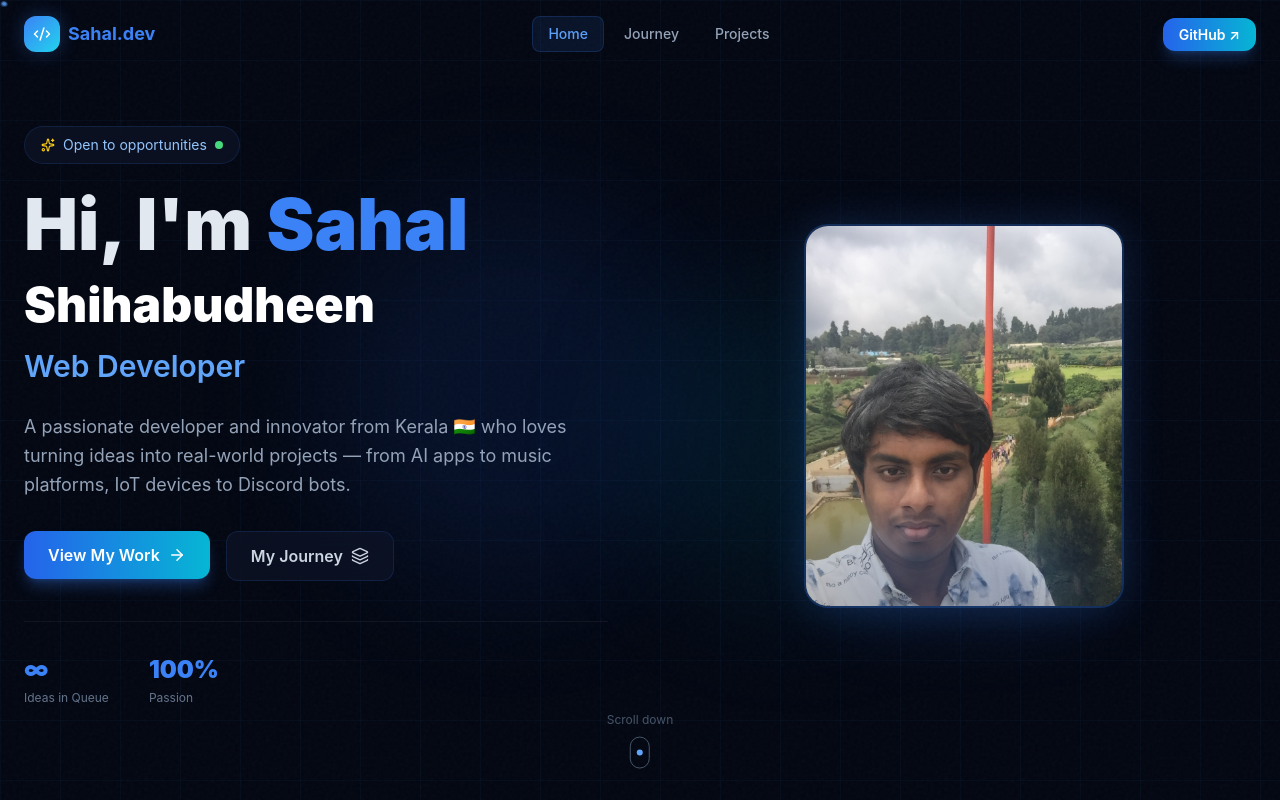
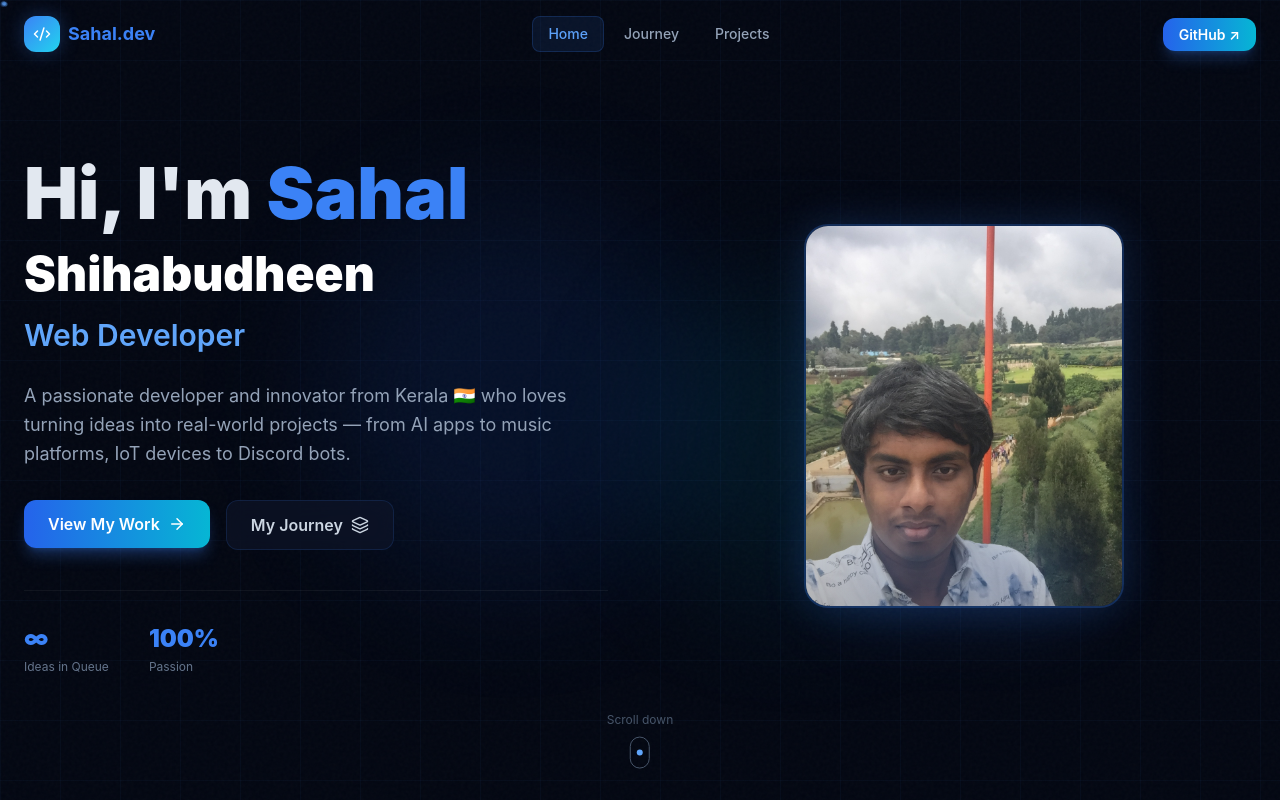
Before and after one commit to sahalshihabudheen-hash/sahal-shihabudheen, a Next.js app: page / in a window 1280 px wide. Shown: the top 800 px of the page. Built offline with nearby package versions, Linux system fonts and the light colour scheme.

Commit message:
Remove Open to opportunities badge from hero section

```diff
--- a/app/page.tsx
+++ b/app/page.tsx
@@ -6,7 +6,7 @@ import Link from 'next/link'
 import { motion } from 'framer-motion'
 import {
   Brain, Globe, Bot, Music, Cpu, Zap,
-  ArrowRight, Sparkles, Code2, Layers
+  ArrowRight, Code2, Layers
 } from 'lucide-react'
 
 // ─── Typing Effect ────────────────────────────────────────────────────────────
@@ -111,16 +111,6 @@ export default function HomePage() {
         <div className="relative z-10 max-w-7xl mx-auto px-6 grid lg:grid-cols-2 gap-12 lg:gap-16 items-center w-full">
           {/* Left — Text */}
           <div>
-            <motion.div
-              initial={{ opacity: 0, y: 20 }}
-              animate={{ opacity: 1, y: 0 }}
-              transition={{ duration: 0.6 }}
-              className="inline-flex items-center gap-2 px-4 py-2 rounded-full glass border border-blue-500/30 text-sm text-blue-300 mb-6"
-            >
-              <Sparkles size={14} className="text-yellow-400" />
-              Open to opportunities
-              <span className="w-2 h-2 rounded-full bg-green-400 animate-pulse" />
-            </motion.div>
 
             <motion.h1
               initial={{ opacity: 0, y: 30 }}
```
